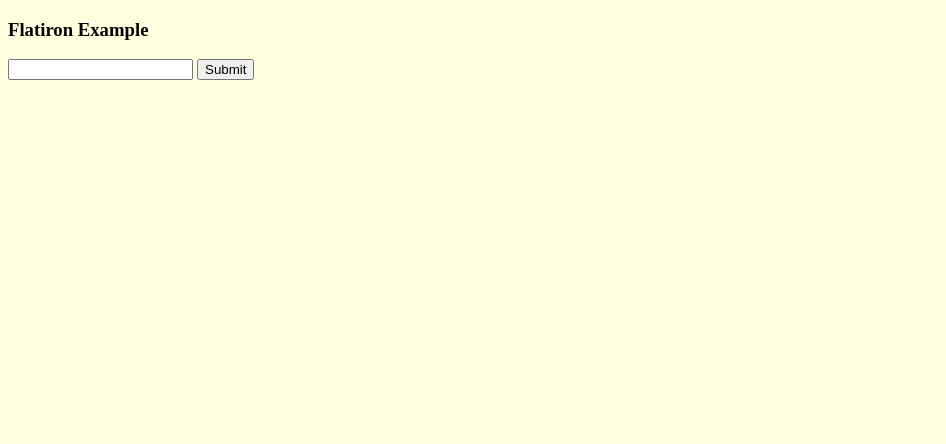
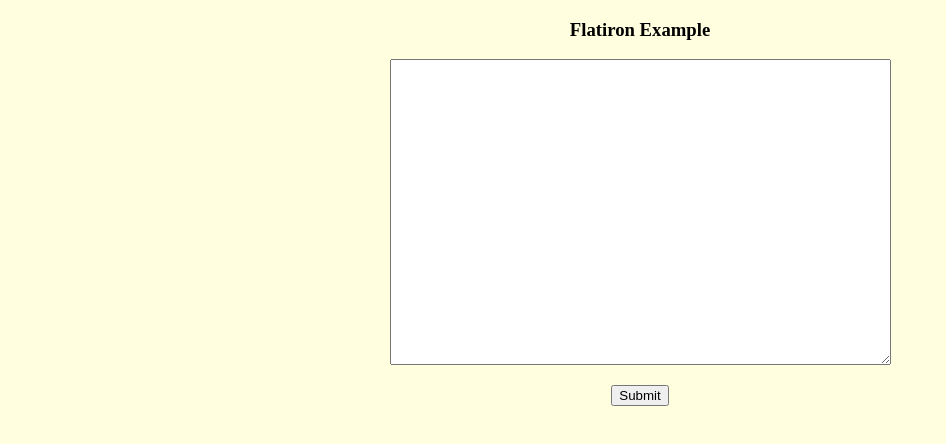
Before and after one commit to gradus/flatiron-example, a website: page views/index.html in a window 1280 px wide. Shown: the whole page, without its empty margins (0-946 px from the left). Drawn offline with Linux system fonts and the light colour scheme; files that its build step writes are made by us from their sources.

```diff
--- a/assets/stylesheets/app.css
+++ b/assets/stylesheets/app.css
@@ -1,3 +1,4 @@
 body {
   background-color: lightyellow;
+  text-align: center;
 }
--- a/package.json
+++ b/package.json
@@ -2,7 +2,7 @@
   "author": "Kris Windham <kriswindham@gmail.com> (http://krwindhma.jit.su)",
   "name": "flatiron-example",
   "description": "Example web app using flatiron",
-  "version": "0.0.2",
+  "version": "0.0.3",
   "homepage": "flatiron-example.nodejitsu.com",
   "repository": {
     "url": "https://github.com/gradus/flatiron-example"
--- a/views/index.html
+++ b/views/index.html
@@ -7,9 +7,13 @@
   </head>
   <body>
     <h3> Flatiron Example </h3>
-    <form method="POST" action="create" />
-      <input type="text" name="text" />
-      <input type="submit" value="Submit" />
+    <div id="gist"></div>
+    <form method="POST" action="/">
+      <textarea name="gist" cols=60 rows=20></textarea>
+
+      <p>
+        <input type="submit" value="Submit" />
+      </p>
     </form>
   </body>
 </html>
```
Also changed, not shown: lib/app.js (+7 -5 lines).
